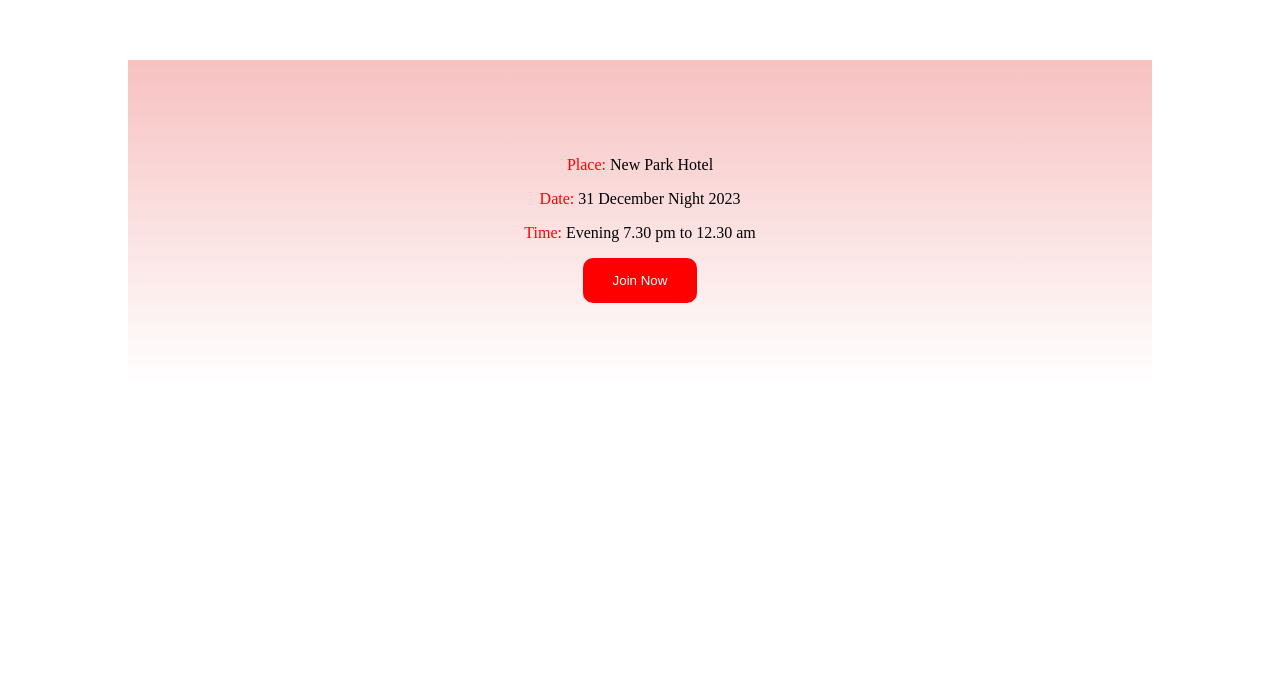
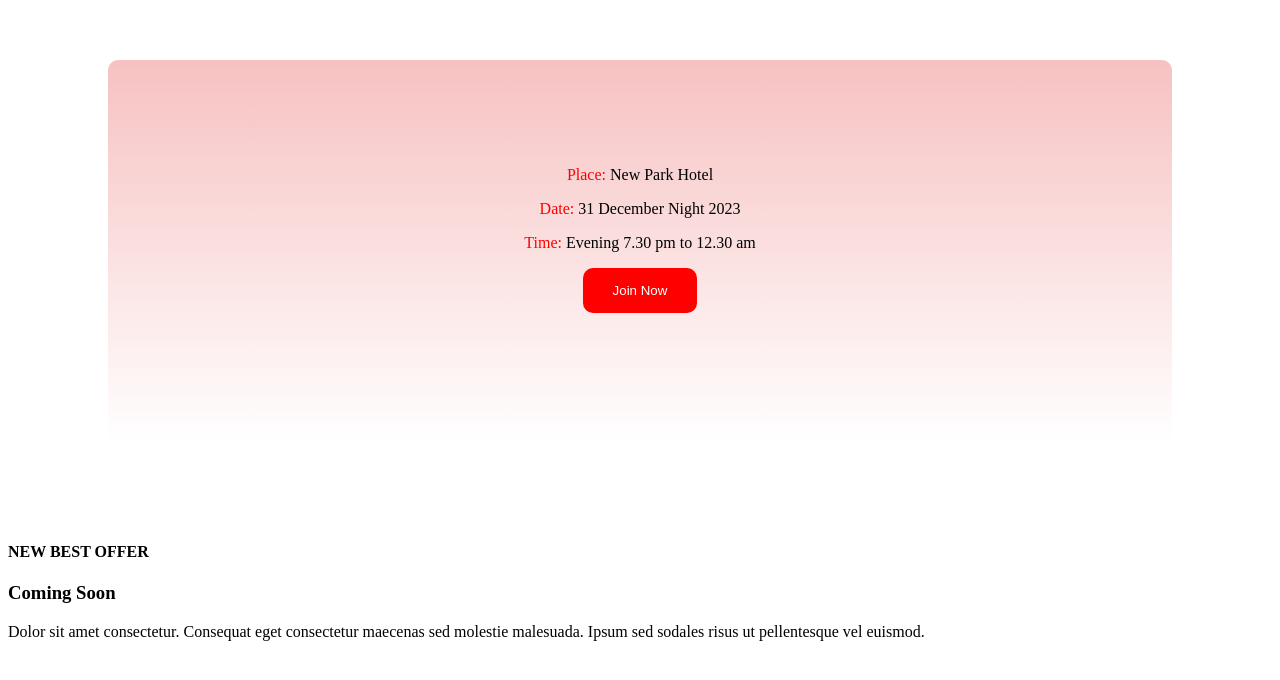
Before and after one commit to freelancer-nahida/new-year-offer-2025, a plain HTML site: page index.html in a window 1280 px wide. Shown: the part 2484-3164 px from the top of the page. Before the commit the page ends 2917 px from the top, so only its background shows below. Drawn offline with Linux system fonts and the light colour scheme.

```diff
--- a/css/style.css
+++ b/css/style.css
@@ -123,13 +123,15 @@
     background-image: linear-gradient(to bottom, #f7c1c1, white);
 
     /* Creates a gradient transitioning from blue on the left to green on the right */
-    margin: 0 120px 50px 120px;
+    margin: 100px;
+    border-radius: 10px;
+
 }
 
 .place-container {
     text-align: center;
     align-items: center;
-    padding: 80px;
+    padding: 90px 0px 130px 0px;
 
 
 }
--- a/index.html
+++ b/index.html
@@ -51,10 +51,21 @@
                 <p class="date"> <span class=" place">Place: </span>New Park Hotel</p>
                 <p class="date"> <span class="place">Date:</span> 31 December Night 2023</p>
                 <p class="date"><span class="place">Time:</span> Evening 7.30 pm to 12.30 am</p>
-                <button  class="join-button">Join Now</button>
+                <button class="join-button">Join Now</button>
             </div>
 
 
+        </section>
+
+        <section class="besroffer">
+                <div>
+                    <h4>NEW BEST OFFER</h4>
+                    <h3>Coming Soon</h3>
+                    <p>Dolor sit amet consectetur. Consequat eget consectetur maecenas sed molestie malesuada. Ipsum sed sodales risus ut pellentesque vel euismod. </p>
+                </div>
+               <img src="" alt="">
+
+            <div></div>
         </section>
 
     </main>
```
